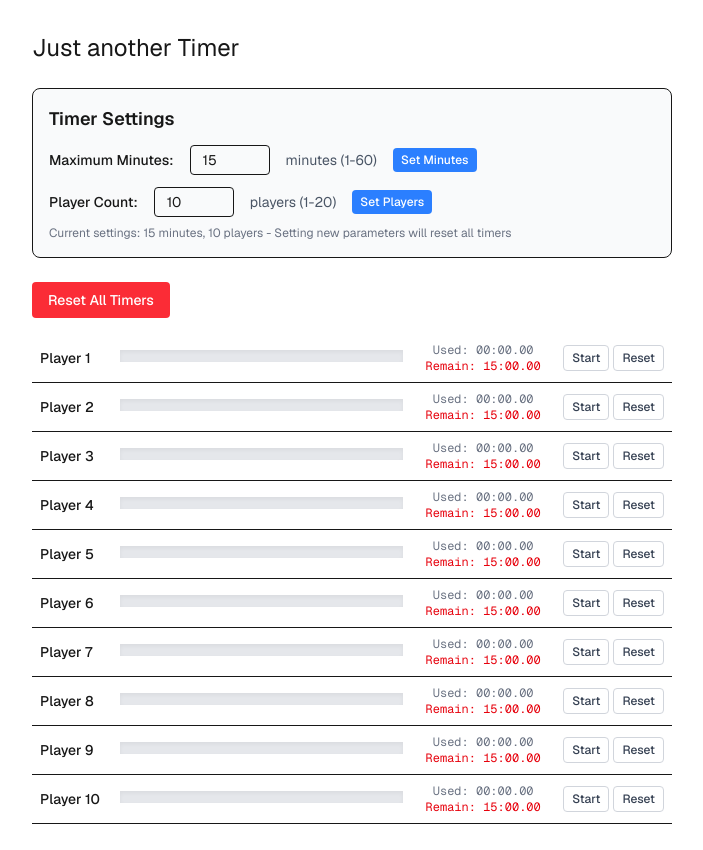
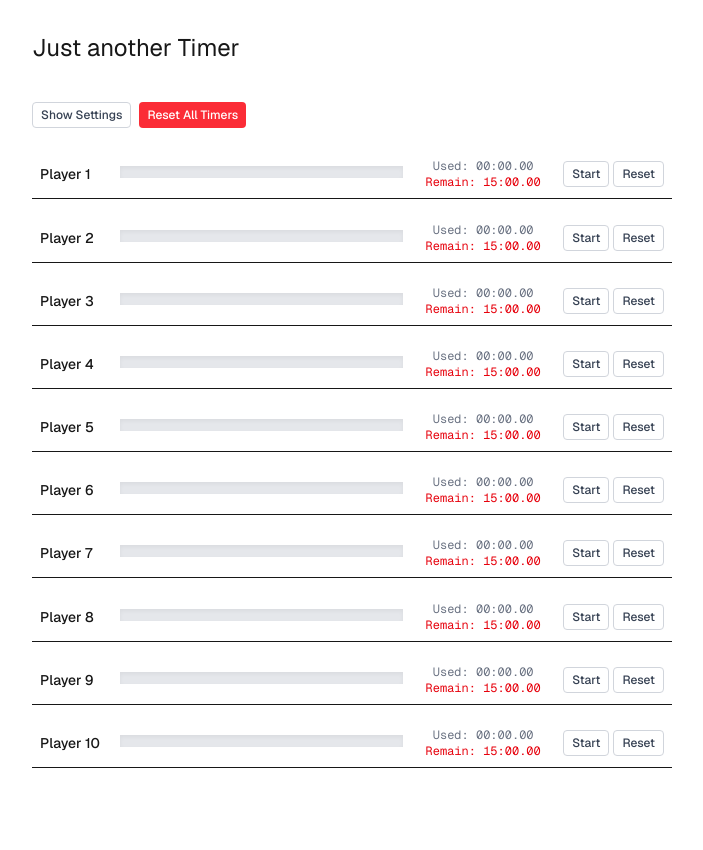
Before and after one commit to LunchBox/next-timer, a Next.js app: page / in a window 1280 px wide. Shown: the top 850 px of the page, without its empty margins (288-991 px from the left). After the commit the page ends 800 px from the top, so only its background shows below. Built offline with nearby package versions, Linux system fonts and the light colour scheme.

Commit message:
re-arrange timer settings

```diff
--- a/app/button.tsx
+++ b/app/button.tsx
@@ -18,7 +18,8 @@ export default function Button({
 
   const variantClasses = {
     primary: "bg-blue-500 text-white hover:bg-blue-600 focus:ring-blue-500",
-    secondary: "bg-gray-500 text-white hover:bg-gray-600 focus:ring-gray-500",
+    secondary:
+      "bg-transparent text-gray-700 border border-gray-300 hover:bg-gray-50 hover:text-gray-900 focus:ring-gray-500",
     danger: "bg-red-500 text-white hover:bg-red-600 focus:ring-red-500",
     ghost:
       "bg-transparent text-gray-700 border border-gray-300 hover:bg-gray-50 hover:text-gray-900 focus:ring-gray-500",
--- a/app/page.tsx
+++ b/app/page.tsx
@@ -3,6 +3,7 @@
 import { useState } from "react";
 import Timer from "./timer";
 import Button from "./button";
+import TimerSettings from "./timer-settings";
 
 export default function Home() {
   // Load maxMinutes from localStorage or default to 15
@@ -39,13 +40,8 @@ export default function Home() {
 
   const [resetSignal, setResetSignal] = useState(0);
   const [maxMinutes, setMaxMinutes] = useState(() => loadMaxMinutes());
-  const [inputMinutes, setInputMinutes] = useState(() =>
-    loadMaxMinutes().toString(),
-  );
   const [playerCount, setPlayerCount] = useState(() => loadPlayerCount());
-  const [inputPlayerCount, setInputPlayerCount] = useState(() =>
-    loadPlayerCount().toString(),
-  );
+  const [showSettings, setShowSettings] = useState(false);
 
   const handleResetAll = () => {
     const firstConfirm = window.confirm(
@@ -72,16 +68,8 @@ export default function Home() {
     setResetSignal((prev) => prev + 1);
   };
 
-  const handleSetMaxMinutes = (e: React.FormEvent) => {
-    e.preventDefault();
-    const minutes = parseInt(inputMinutes);
-    if (isNaN(minutes) || minutes <= 0 || minutes > 60) {
-      alert("Please enter a valid number of minutes (1-60)");
-      return;
-    }
-
+  const handleSetMaxMinutes = (minutes: number) => {
     setMaxMinutes(minutes);
-    setInputMinutes(minutes.toString());
 
     // Save to localStorage
     if (typeof window !== "undefined") {
@@ -95,16 +83,8 @@ export default function Home() {
     setResetSignal((prev) => prev + 1);
   };
 
-  const handleSetPlayerCount = (e: React.FormEvent) => {
-    e.preventDefault();
-    const count = parseInt(inputPlayerCount);
-    if (isNaN(count) || count < 1 || count > 20) {
-      alert("Please enter a valid number of players (1-20)");
-      return;
-    }
-
+  const handleSetPlayerCount = (count: number) => {
     setPlayerCount(count);
-    setInputPlayerCount(count.toString());
 
     // Save to localStorage
     if (typeof window !== "undefined") {
@@ -123,70 +103,29 @@ export default function Home() {
       <main className="flex min-h-screen w-full max-w-3xl flex-col items-center justify-between py-8 px-16 bg-white dark:bg-black sm:items-start">
         <h1 className="text-2xl mb-6">Just another Timer</h1>
 
-        {/* Settings Form */}
-        <div className="w-full mb-6 p-4 border rounded-lg bg-gray-50 dark:bg-gray-800">
-          <h2 className="text-lg font-semibold mb-3">Timer Settings</h2>
-
-          {/* Minutes Setting */}
-          <form
-            onSubmit={handleSetMaxMinutes}
-            className="flex items-center gap-4 mb-3"
+        {/* Control Buttons */}
+        <div className="w-full mb-2 flex gap-2">
+          <Button
+            onClick={() => setShowSettings(!showSettings)}
+            variant="secondary"
+            size="sm"
           >
-            <label htmlFor="maxMinutes" className="text-sm font-medium">
-              Maximum Minutes:
-            </label>
-            <input
-              id="maxMinutes"
-              type="number"
-              min="1"
-              max="60"
-              value={inputMinutes}
-              onChange={(e) => setInputMinutes(e.target.value)}
-              className="px-3 py-1 border rounded text-sm w-20"
-              placeholder="15"
-            />
-            <span className="text-sm text-gray-600">minutes (1-60)</span>
-            <Button type="submit" variant="primary" size="sm">
-              Set Minutes
-            </Button>
-          </form>
-
-          {/* Player Count Setting */}
-          <form
-            onSubmit={handleSetPlayerCount}
-            className="flex items-center gap-4"
-          >
-            <label htmlFor="playerCount" className="text-sm font-medium">
-              Player Count:
-            </label>
-            <input
-              id="playerCount"
-              type="number"
-              min="1"
-              max="20"
-              value={inputPlayerCount}
-              onChange={(e) => setInputPlayerCount(e.target.value)}
-              className="px-3 py-1 border rounded text-sm w-20"
-              placeholder="10"
-            />
-            <span className="text-sm text-gray-600">players (1-20)</span>
-            <Button type="submit" variant="primary" size="sm">
-              Set Players
-            </Button>
-          </form>
-
-          <p className="text-xs text-gray-500 mt-2">
-            Current settings: {maxMinutes} minutes, {playerCount} players -
-            Setting new parameters will reset all timers
-          </p>
-        </div>
-
-        {/* Reset All Button */}
-        <div className="w-full mb-4">
-          <Button onClick={handleResetAll} variant="danger" size="md">
+            {showSettings ? "Hide Settings" : "Show Settings"}
+          </Button>
+          <Button onClick={handleResetAll} variant="danger" size="sm">
             Reset All Timers
           </Button>
         </div>
+
+        {/* Settings Form */}
+        {showSettings && (
+          <TimerSettings
+            maxMinutes={maxMinutes}
+            playerCount={playerCount}
+            onSetMaxMinutes={handleSetMaxMinutes}
+            onSetPlayerCount={handleSetPlayerCount}
+          />
+        )}
 
         {/* Timers */}
         {Array.from({ length: playerCount }, (_, i: number) => (
--- /dev/null
+++ b/app/timer-settings.tsx
@@ -0,0 +1,99 @@
+import { useState } from "react";
+import Button from "./button";
+
+interface TimerSettingsProps {
+  maxMinutes: number;
+  playerCount: number;
+  onSetMaxMinutes: (minutes: number) => void;
+  onSetPlayerCount: (count: number) => void;
+}
+
+export default function TimerSettings({
+  maxMinutes,
+  playerCount,
+  onSetMaxMinutes,
+  onSetPlayerCount,
+}: TimerSettingsProps) {
+  const [inputMinutes, setInputMinutes] = useState(maxMinutes.toString());
+  const [inputPlayerCount, setInputPlayerCount] = useState(
+    playerCount.toString(),
+  );
+
+  const handleSetMaxMinutes = (e: React.FormEvent) => {
+    e.preventDefault();
+    const minutes = parseInt(inputMinutes);
+    if (isNaN(minutes) || minutes <= 0 || minutes > 60) {
+      alert("Please enter a valid number of minutes (1-60)");
+      return;
+    }
+
+    onSetMaxMinutes(minutes);
+  };
+
+  const handleSetPlayerCount = (e: React.FormEvent) => {
+    e.preventDefault();
+    const count = parseInt(inputPlayerCount);
+    if (isNaN(count) || count < 1 || count > 20) {
+      alert("Please enter a valid number of players (1-20)");
+      return;
+    }
+
+    onSetPlayerCount(count);
+  };
+
+  return (
+    <div className="w-full p-4 border rounded-lg bg-gray-50 dark:bg-gray-800 my-4">
+      <h2 className="text-lg font-semibold mb-3">Timer Settings</h2>
+
+      {/* Minutes Setting */}
+      <form
+        onSubmit={handleSetMaxMinutes}
+        className="flex items-center gap-4 mb-3"
+      >
+        <label htmlFor="maxMinutes" className="text-sm font-medium">
+          Maximum Minutes:
+        </label>
+        <input
+          id="maxMinutes"
+          type="number"
+          min="1"
+          max="60"
+          value={inputMinutes}
+          onChange={(e) => setInputMinutes(e.target.value)}
+          className="px-3 py-1 border rounded text-sm w-20"
+          placeholder="15"
+        />
+        <span className="text-sm text-gray-600">minutes (1-60)</span>
+        <Button type="submit" variant="primary" size="sm">
+          Set Minutes
+        </Button>
+      </form>
+
+      {/* Player Count Setting */}
+      <form onSubmit={handleSetPlayerCount} className="flex items-center gap-4">
+        <label htmlFor="playerCount" className="text-sm font-medium">
+          Player Count:
+        </label>
+        <input
+          id="playerCount"
+          type="number"
+          min="1"
+          max="20"
+          value={inputPlayerCount}
+          onChange={(e) => setInputPlayerCount(e.target.value)}
+          className="px-3 py-1 border rounded text-sm w-20"
+          placeholder="10"
+        />
+        <span className="text-sm text-gray-600">players (1-20)</span>
+        <Button type="submit" variant="primary" size="sm">
+          Set Players
+        </Button>
+      </form>
+
+      <p className="text-xs text-gray-500 mt-2">
+        Current settings: {maxMinutes} minutes, {playerCount} players - Setting
+        new parameters will reset all timers
+      </p>
+    </div>
+  );
+}
```
